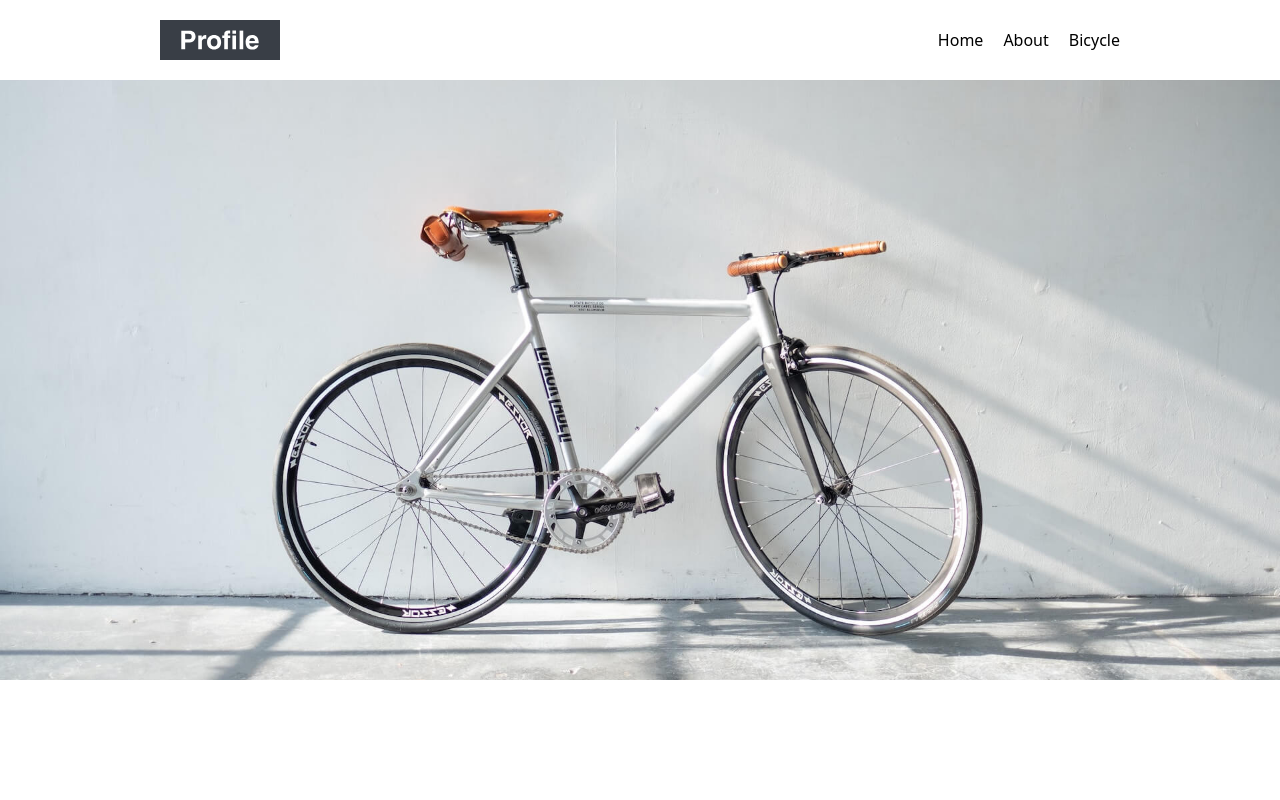
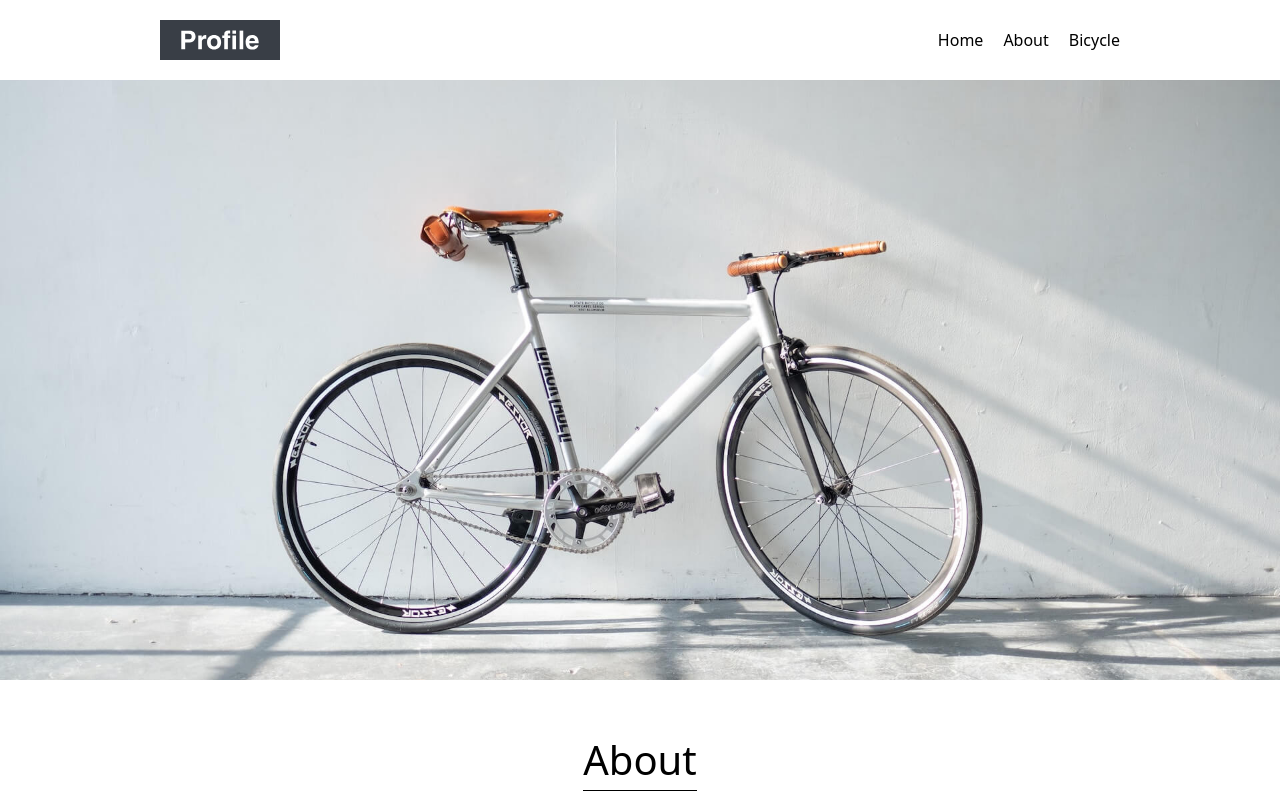
Before and after one commit to ryoma-abe/React-dev, a React (Vite) app in the folder profile/my-app/: page / in a window 1280 px wide. Shown: the top 800 px of the page. Built offline with nearby package versions, Linux system fonts and the light colour scheme.

Commit message:
環境整理

```diff
--- a/profile/my-app/src/App.jsx
+++ b/profile/my-app/src/App.jsx
@@ -1,6 +1,6 @@
 import { Routes, Route } from "react-router-dom";
 import { Header } from "./components/Header";
-import { FirstView } from "./components/FirstView";
+import { Top } from "./pages/Top";
 
 import { PageBicycle } from "./pages/PageBicycle";
 import { PageAbout } from "./pages/PageAbout";
@@ -10,7 +10,7 @@ function App() {
     <>
       <Header />
       <Routes>
-        <Route path="/" element={<FirstView />} />
+        <Route path="/" element={<Top />} />
         <Route path="/page/about" element={<PageAbout />} />
         <Route path="/page/bicycle" element={<PageBicycle />} />
       </Routes>
--- a/profile/my-app/src/components/FirstView.jsx
+++ b/profile/my-app/src/pages/Top.jsx
@@ -1,12 +1,14 @@
 import styled from "styled-components";
+import { About } from "../components/About";
 
-export const FirstView = () => {
+export const Top = () => {
   const FirstViewImg = styled.img`
     height: 600px;
-  `
+  `;
   return (
     <>
       <FirstViewImg src="/src/assets/mainvisual.jpg" alt="自転車の画像" />
+      <About />
     </>
   );
 };
```
